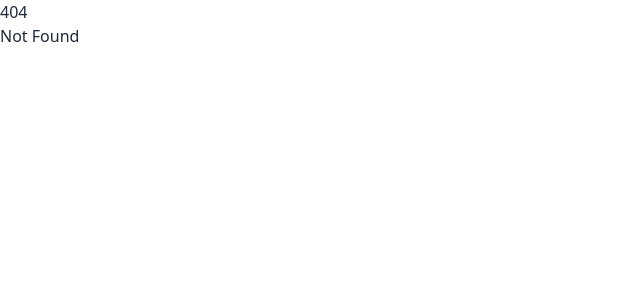
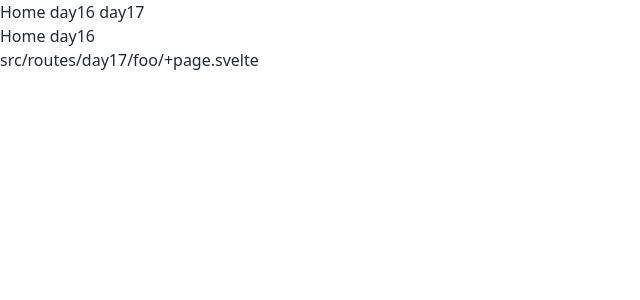
Before and after one commit to toddLiao469469/30days-for-svelte5, a SvelteKit app: page /day17/foo in a window 1280 px wide. Before the commit this address had no page. Shown: the top 300 px of the page, without its empty margins (0-640 px from the left). Built offline with nearby package versions, Linux system fonts and the light colour scheme.

Commit message:
feat: add day17 (#9)

```diff
--- a/src/routes/+layout.svelte
+++ b/src/routes/+layout.svelte
@@ -12,6 +12,12 @@
 	});
 </script>
 
+<nav>
+	<a href="/">Home</a>
+	<a href="/day16">day16</a>
+	<a href="/day17">day17</a>
+</nav>
+
 <QueryClientProvider client={queryClient}>
 	<slot />
 </QueryClientProvider>
--- /dev/null
+++ b/src/routes/+layout.ts
@@ -0,0 +1,8 @@
+import type { LayoutLoad } from './$types';
+
+export const load: LayoutLoad = () => {
+	return {
+		title: 'Hello world! ',
+		content: 'Welcome to our blog. Lorem ipsum dolor sit amet...'
+	};
+};
--- a/src/routes/+page.svelte
+++ b/src/routes/+page.svelte
@@ -1,30 +1,18 @@
 <script lang="ts">
+	import type { PageData } from './$types';
 	const name = 'Todd';
+	interface Props {
+		data: PageData;
+	}
 
+	let { data }: Props = $props();
 	const handleClick = (name: string) => {
 		console.log(`Hello, ${name}!`);
 	};
+	console.log('data', data);
 </script>
 
 <h1 id="title">Hi, <span class="name">{name}</span>! Welcome to SvelteKit</h1>
 <p>Visit <a href="https://kit.svelte.dev">kit.svelte.dev</a> to read the documentation</p>
 
 <button onclick={() => handleClick(name)}>Click me</button>
-
-<style lang="scss">
-	:global(body) {
-		background-color: black;
-	}
-	#title {
-		font-weight: 600;
-		color: white;
-	}
-
-	#title .name {
-		color: cadetblue;
-	}
-
-	p {
-		color: #ddd;
-	}
-</style>
--- /dev/null
+++ b/src/routes/day17/+layout.svelte
@@ -0,0 +1,6 @@
+<nav>
+	<a href="/">Home</a>
+	<a href="/day16">day16</a>
+</nav>
+
+<slot />
--- /dev/null
+++ b/src/routes/day17/+layout.ts
@@ -0,0 +1,8 @@
+import type { LayoutLoad } from './$types';
+
+export const load: LayoutLoad = ({ params }) => {
+	return {
+		name: params?.name || 'foo',
+		title: '[Day 17] Hello world! '
+	};
+};
--- /dev/null
+++ b/src/routes/day17/+page.svelte
@@ -0,0 +1,13 @@
+<script lang="ts">
+	import { type PageData } from './$types';
+
+	interface Props {
+		data: PageData;
+	}
+
+	let { data }: Props = $props();
+
+	console.log('data', data);
+</script>
+
+<h1>Day17</h1>
--- /dev/null
+++ b/src/routes/day17/[name]/+page.svelte
@@ -0,0 +1,12 @@
+<script lang="ts">
+	import { page } from '$app/stores';
+	import type { PageData } from './$types';
+	interface Props {
+		data: PageData;
+	}
+
+	let { data }: Props = $props();
+	console.log('data', $page.params, data);
+</script>
+
+<h1>{$page.params.name}</h1>
--- /dev/null
+++ b/src/routes/day17/foo/+page.svelte
@@ -0,0 +1 @@
+<h1>src/routes/day17/foo/+page.svelte</h1>
```
